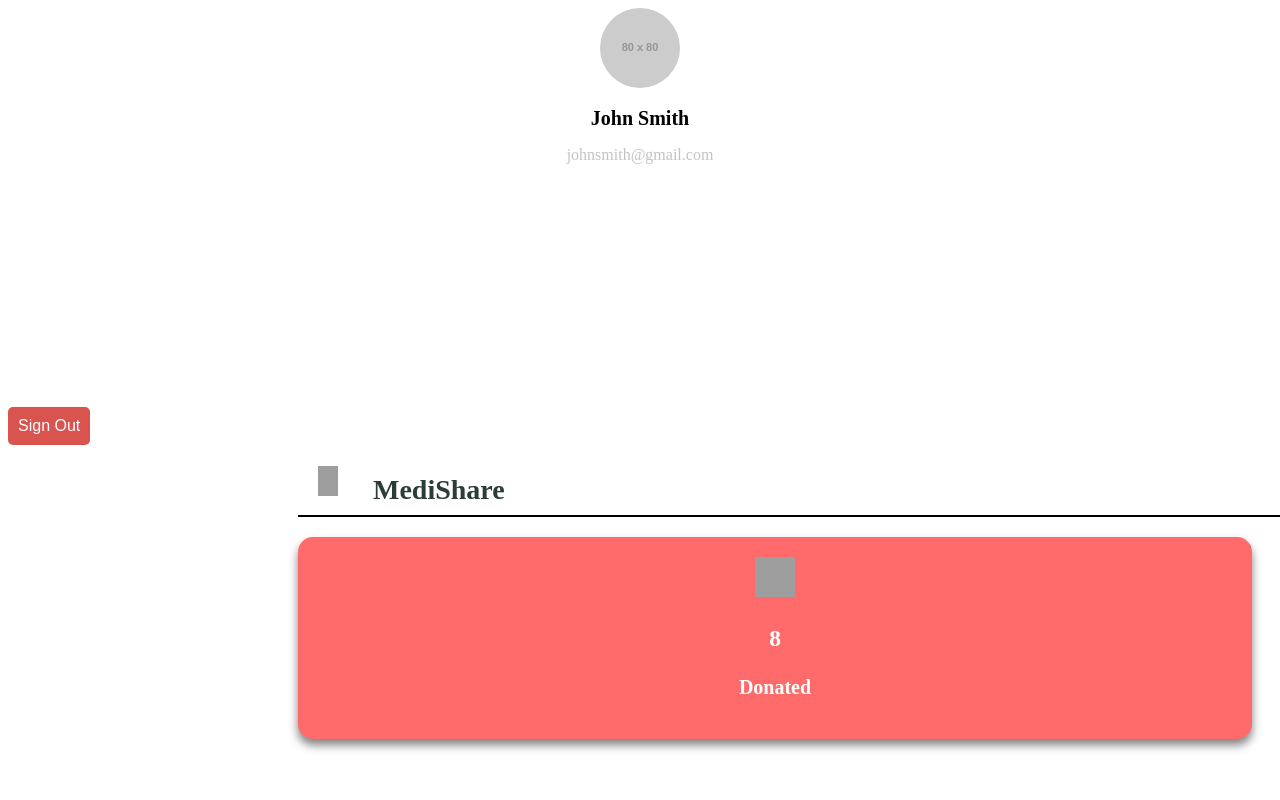
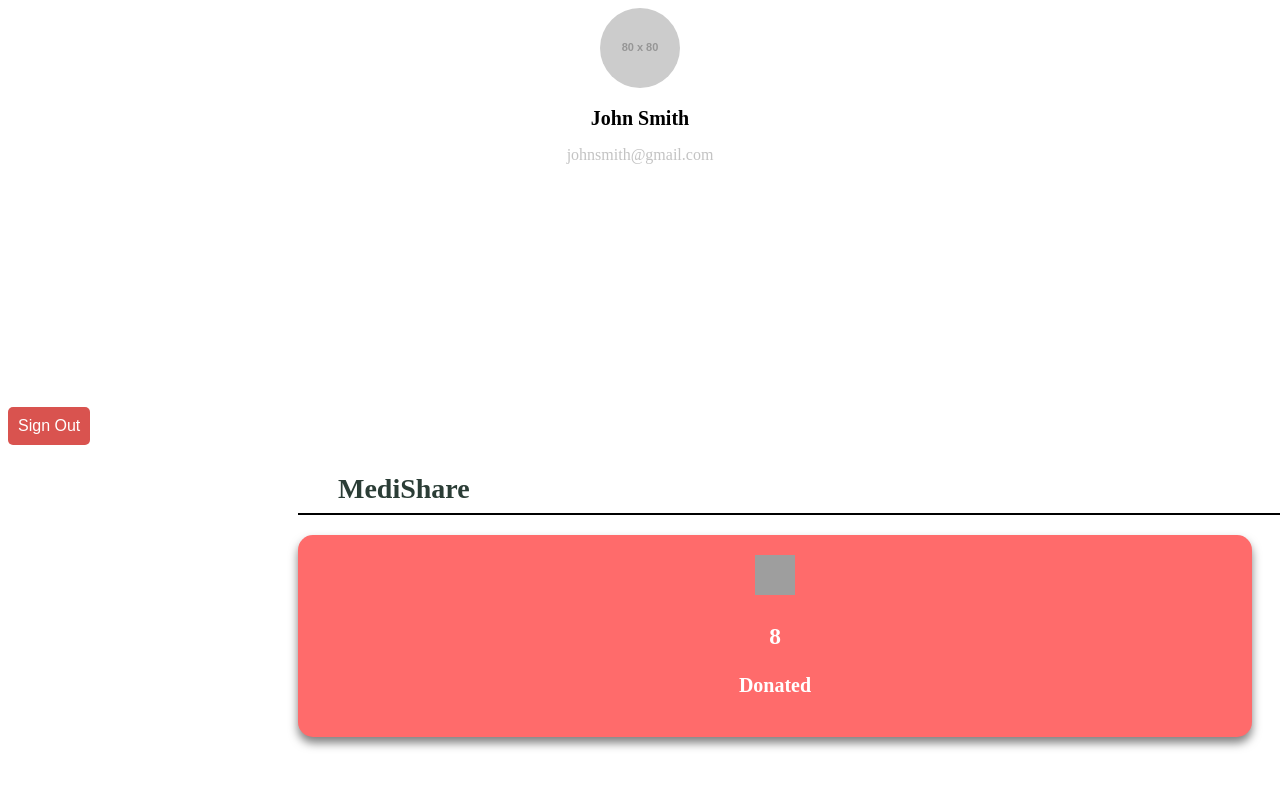
Before and after one commit to saiefadnan/MediShare, a Next.js app in the folder frontend/: page /userDashboard in a window 1280 px wide. Shown: the top 800 px of the page. Built offline with nearby package versions, Linux system fonts and the light colour scheme; grey boxes are pictures that could not be loaded.

Commit message:
sloth69_png not found

```diff
--- a/frontend/src/pages/userDashboard.jsx
+++ b/frontend/src/pages/userDashboard.jsx
@@ -12,7 +12,7 @@ import {
 import '../styles/userDash.css';
 import heartIcon from '../assets/icons8-heart-64.png';
 import parcelIcon from '../assets/icons8-parcel-48.png';
-import MediShareLogo from '../assets/logo.png';
+/*import MediShareLogo from '../assets/logo.png'; */
 
 ChartJS.register(CategoryScale, LinearScale, BarElement, Title, Tooltip, Legend);
 
@@ -175,7 +175,7 @@ function UserDashboard() {
       <div className="user-dashboard-main-content">
         <div className="header-container">
           <div className="header">
-             <img src={MediShareLogo} alt="MediShare Icon" className="icon" />
+             {/*<img src={MediShareLogo} alt="MediShare Icon" className="icon" /> */}
              <div className="title116">MediShare</div>
     </div>
   </div>
```
